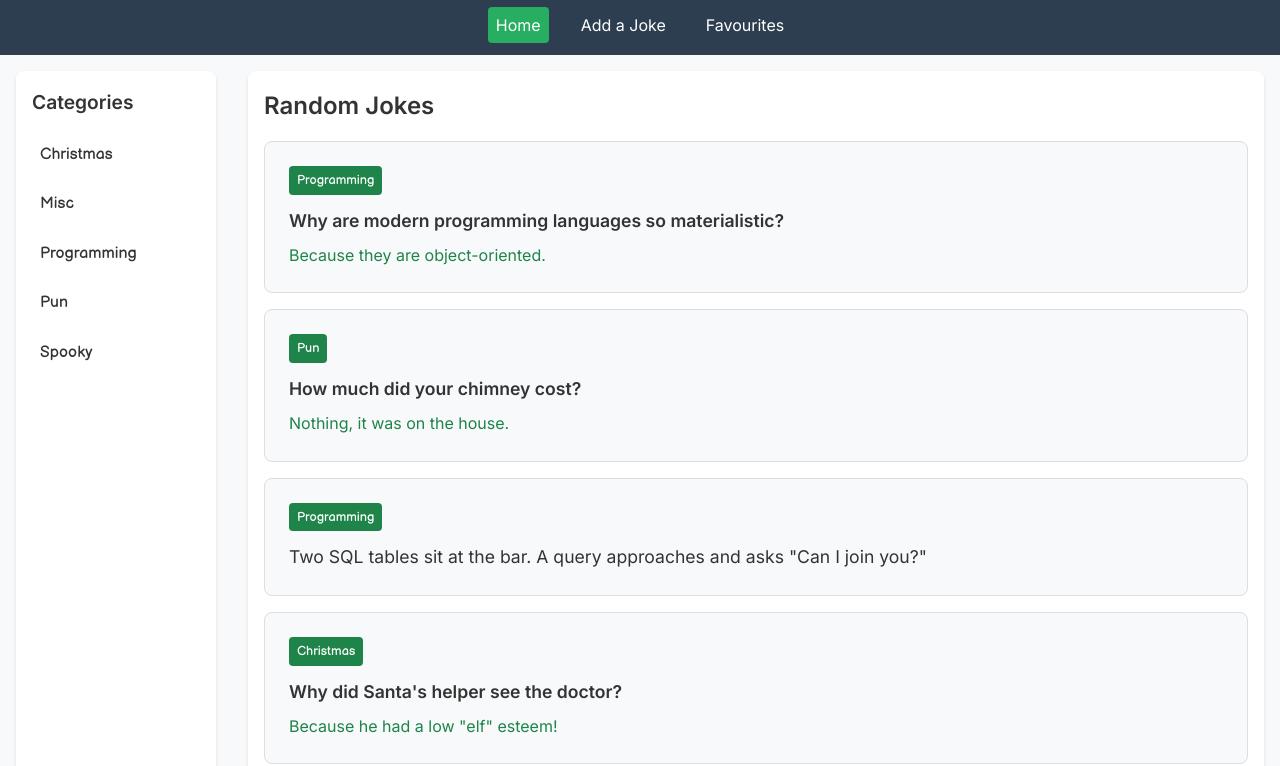
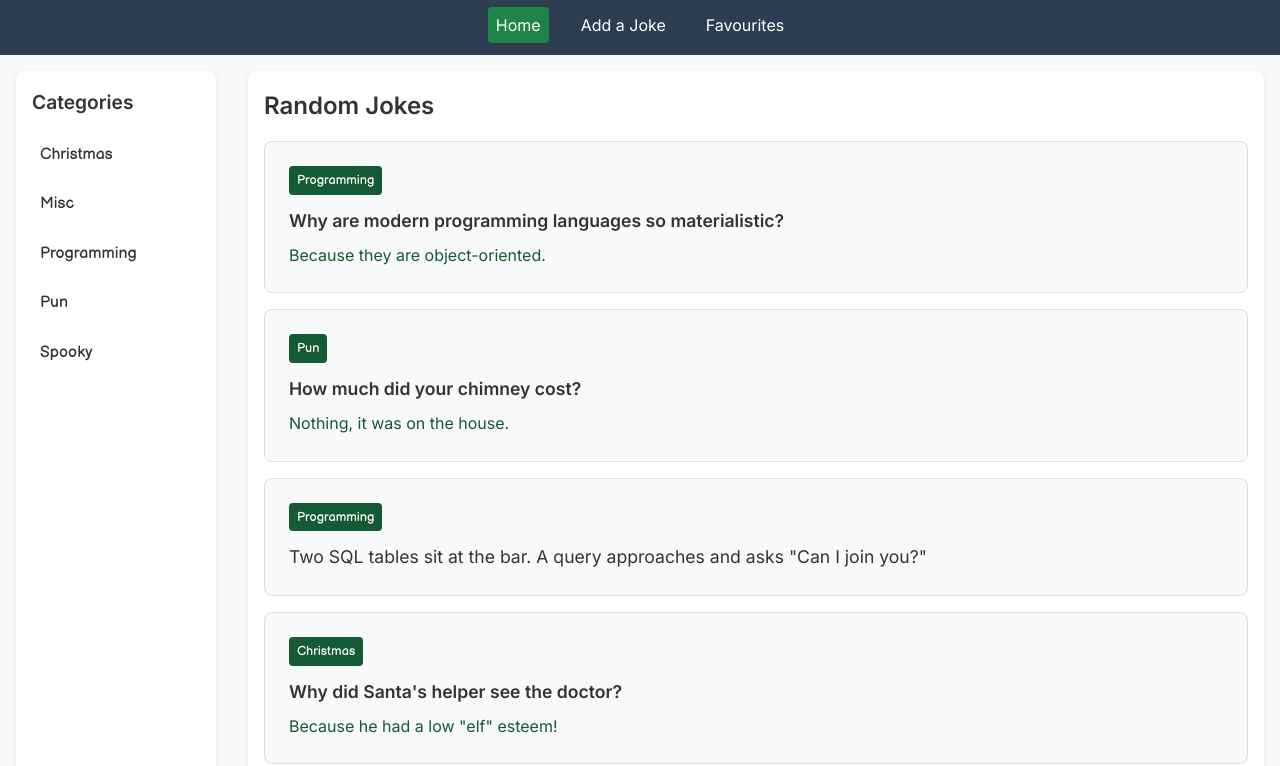
Before and after one commit to cam-napier/webtech-project, a plain HTML site: page index.html in a window 1280 px wide. Shown: the part 70-836 px from the top of the page. Drawn offline with Linux system fonts and the light colour scheme.

Commit message:
Further changed the contrast of the secondary and hover colours

```diff
--- a/styles.css
+++ b/styles.css
@@ -1,10 +1,10 @@
 :root {
     --primary-color: #2c3e50;
-    --secondary-color: #1e8449;
+    --secondary-color: #145a32;
     --background-color: #f8f9fa;
     --text-color: #333;
     --border-color: #ddd;
-    --hover-color: #27ae60;
+    --hover-color: #1e8449;
     --active-category-color: #e74c3c;
 }
 
```
